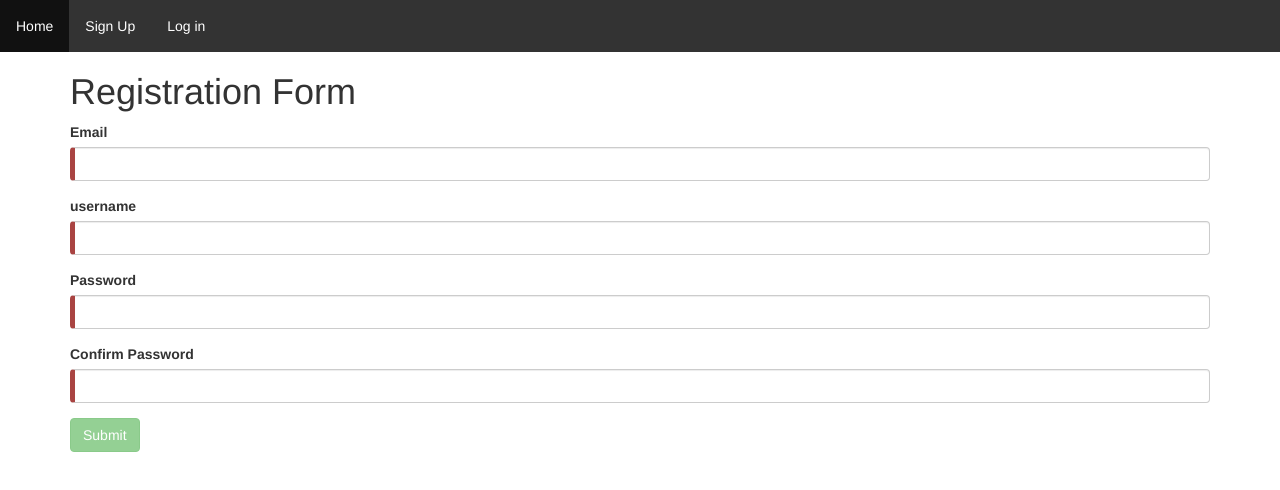
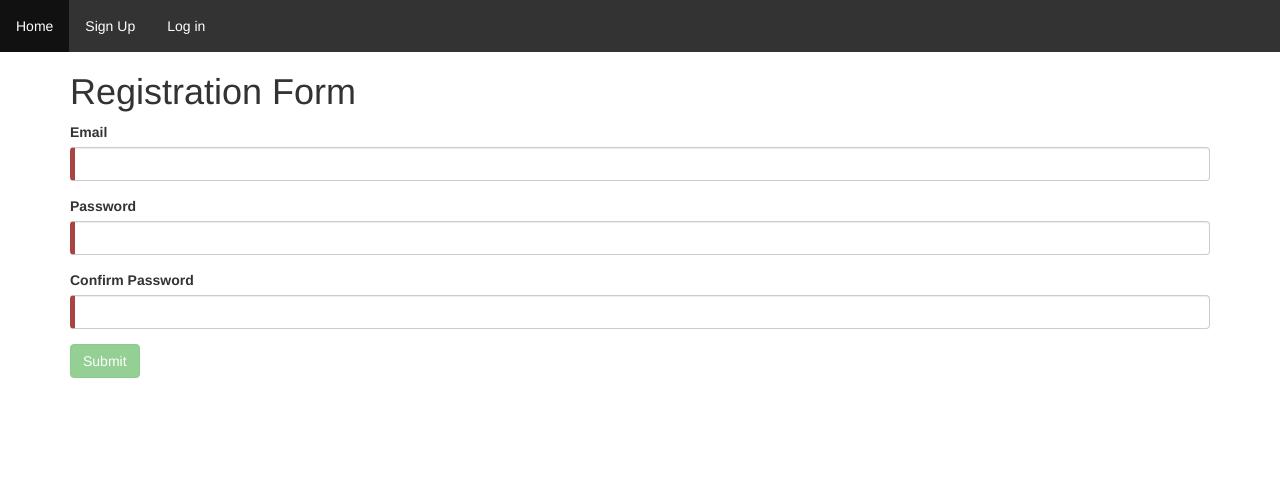
Before and after one commit to Seanmclem/Angular-4-5-MEAN-with-Auth, an Angular app: page /signup in a window 1280 px wide. Shown: the top 490 px of the page. Built offline with nearby package versions, Linux system fonts and the light colour scheme; no server answers.

Commit message:
removed redundant username in favor of email as a username

```diff
--- a/models/userModel.ts
+++ b/models/userModel.ts
@@ -2,7 +2,6 @@
 export class User {
 
   constructor(
-    public username?: string,
     public email?: string,
     public password?: string,
     public passwordConf?: string,
--- a/routes/router.js
+++ b/routes/router.js
@@ -56,13 +56,11 @@ router.post('/api/register', function (req, res, next) { //was just '/'
   }
 
   if (req.body.email &&
-    req.body.username &&
     req.body.password &&
     req.body.passwordConf) {
 
     var userData = {
       email: req.body.email,
-      username: req.body.username,
       password: req.body.password,
       passwordConf: req.body.passwordConf,
     }
--- a/src/app/login-form/login-form.component.ts
+++ b/src/app/login-form/login-form.component.ts
@@ -16,8 +16,7 @@ export class LoginFormComponent implements OnInit {
 
   }
 
-  model = new User("","","", "");
-  userName: string = "";
+  model = new User("","", "");
   submitting: boolean = false;
   loginStatus: boolean = false;
   loggedInUser: UserData;
--- a/src/app/signup-form/signup-form.component.html
+++ b/src/app/signup-form/signup-form.component.html
@@ -17,13 +17,6 @@
                 class="alert alert-danger">
           Email is required
           </div>
-        </div>
-
-        <div class="form-group">
-          <label for="username">username</label>
-          <input type="text" class="form-control" id="username" required
-          [(ngModel)]="model.username" name="username"
-          #username="ngModel">
         </div>
 
         <div class="form-group">
--- a/src/app/signup-form/signup-form.component.ts
+++ b/src/app/signup-form/signup-form.component.ts
@@ -21,7 +21,7 @@ export class SignupFormComponent implements OnInit {
     //can check if passwords match or fields completed right here on front end
     this.errorMessage = "";
 
-    if (userData.email && userData.username && userData.password && userData.passwordConf) { //has all fields
+    if (userData.email && userData.password && userData.passwordConf) { //has all fields
 
         if (userData.password !== userData.passwordConf){
           this.submitting = false;
```
Also changed, not shown: models/user.js (+1 -8 lines).
